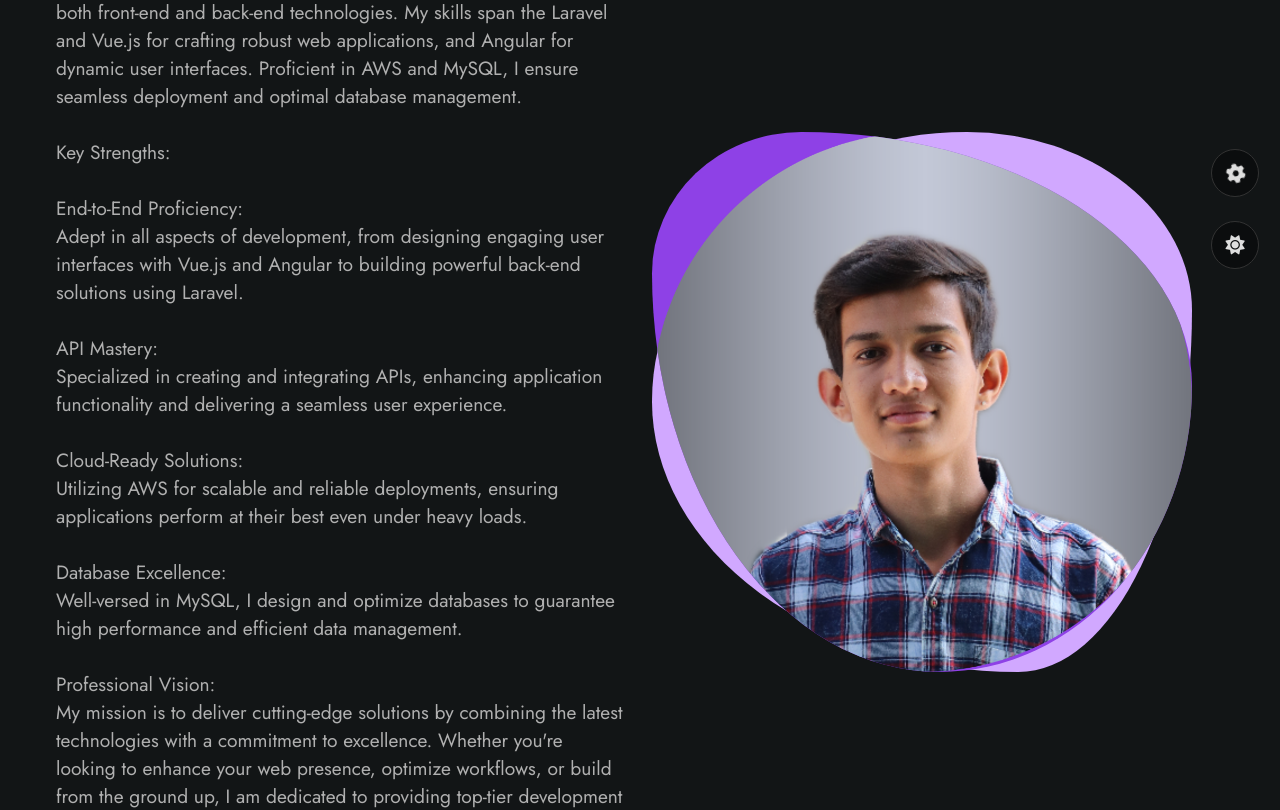
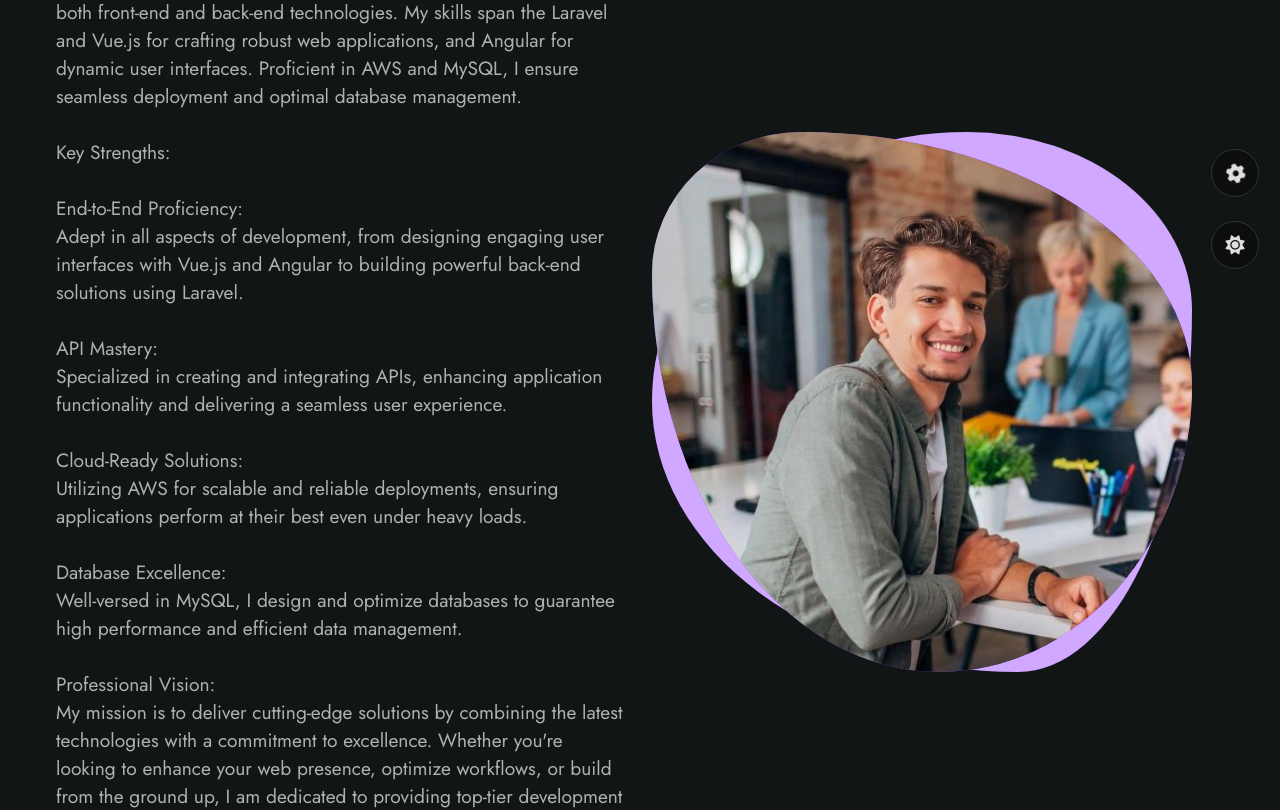
Before and after one commit to Deepvasoya/My-Portfolio, a plain HTML site: page index.html in a window 1280 px wide. Shown: the part 360-1170 px from the top of the page. Drawn offline with Linux system fonts and the light colour scheme.

Commit message:
add new image

```diff
--- a/index.html
+++ b/index.html
@@ -7,7 +7,7 @@
 
     <title>Deep Vasoya</title>
     <!-- Favicon -->
-    <link rel="icon" type="image/png" href="assets/img/profile-pic.png" />
+    <link rel="icon" type="image/png" href="assets/img/profile-pic.jpeg" />
 
     <!--Font Awesome-->
     <link rel="stylesheet" href="https://cdnjs.cloudflare.com/ajax/libs/font-awesome/6.5.1/css/all.min.css">
@@ -151,7 +151,7 @@
                 </div>
 
                 <div class="home__img-wrapper">
-                    <img src="assets/img/profile-pic.png" alt="" class="home__img">
+                    <img src="assets/img/profile-pic.jpeg" alt="" class="home__img">
                 </div>
             </div>
         </section>
@@ -566,10 +566,10 @@
         <section class="about section" id="about">
             <div class="about__container container grid">
                 <div class="about__img-wrapper">
-                    <img src="assets/img/profile-pic.png" alt="" class="about__img">
-                    <img src="assets/img/profile-pic.png" alt="" class="about__img">
-                    <img src="assets/img/profile-pic.png" alt="" class="about__img">
-                    <img src="assets/img/profile-pic.png" alt="" class="about__img">
+                    <img src="assets/img/profile-pic.jpeg" alt="" class="about__img">
+                    <img src="assets/img/profile-pic.jpeg" alt="" class="about__img">
+                    <img src="assets/img/profile-pic.jpeg" alt="" class="about__img">
+                    <img src="assets/img/profile-pic.jpeg" alt="" class="about__img">
                 </div>
 
                 <div class="about__content">
```
Also changed, not shown: assets/img/profile-pic-old.png (renamed from assets/img/profile-pic.png), assets/img/profile-pic.jpeg (added).
